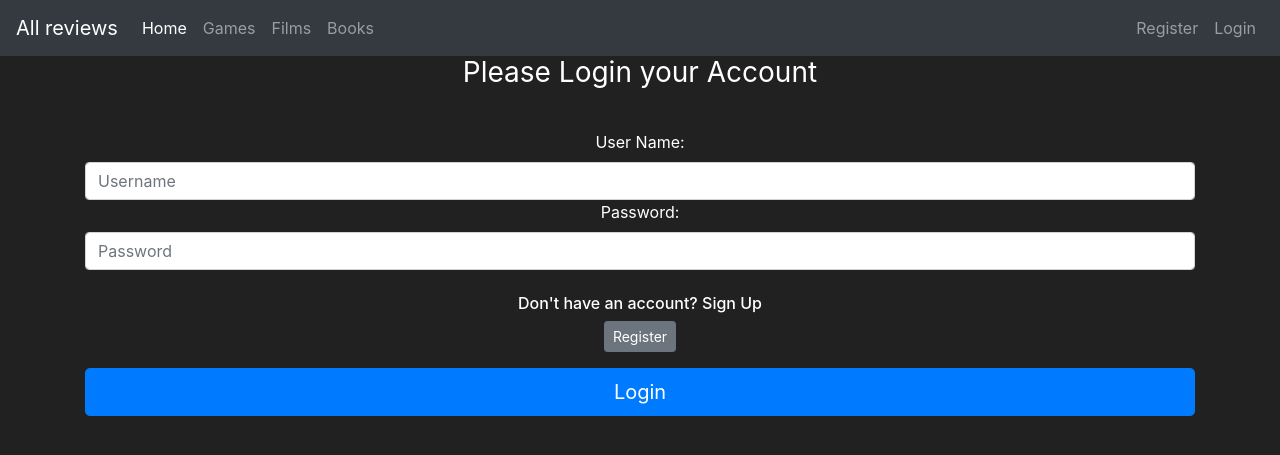
After one commit to srvrless/All_reviews, a Flask app: page /login in a window 1280 px wide. The commit adds this page. Shown: the top 455 px of the page. Run offline with Flask 3, Linux system fonts and the light colour scheme; some libraries are stand-ins or nearby versions.

Commit message:
Four commit Add registration and login system

```diff
--- a/app/__init__.py
+++ b/app/__init__.py
@@ -30,13 +30,13 @@ def create_app():
 
     login_manager = LoginManager()
     login_manager.init_app(app)
-    login_manager.login_view = '/'
+    login_manager.login_view = 'login'
     bcrypt = Bcrypt(app)
     from .models import User
 
     @login_manager.user_loader
-    def load_user(id):
-        return db.session.query(User).all()
+    def load_user(user_id):
+        return db.session.query(User).get(user_id)
 
     return app
 
--- a/app/forms.py
+++ b/app/forms.py
@@ -24,6 +24,13 @@ class RegisterForm(FlaskForm):
     submit = SubmitField(label='Create Account')
 
 
+class LoginForm(FlaskForm):
+    username = StringField(label='User Name:', validators=[Length(min=2, max=30), DataRequired()])
+    # email_address = StringField(label='Email Address:', validators=[Email(), DataRequired()])
+    password = PasswordField(label='Password:', validators=[Length(min=6), DataRequired()])
+    submit = SubmitField(label='Login')
+
+
 class AddBookForm(FlaskForm):
     title = StringField(label='Title:', validators=[Length(min=4, max=30), DataRequired()])
     description = StringField(label='Description:', validators=[Length(min=1, max=1024), DataRequired()])
--- a/app/routes.py
+++ b/app/routes.py
@@ -1,14 +1,15 @@
 from flask import request, render_template, Blueprint, redirect, url_for, flash
-from flask_login import login_user
-from app.forms import RegisterForm, AddBookForm
-from app.models import User, Book
+from flask_login import login_user, login_required, logout_user
+from app.forms import RegisterForm, AddBookForm, LoginForm
+from app.models import User, Book, bcrypt
 from app import db
 
 main = Blueprint("main", __name__)
 
 
 @main.route('/')
-@main.route("/home")
+@main.route("/home", methods=['GET', 'POST'])
+@login_required
 def home_page():
     return render_template('public/Base.html')
 
@@ -32,18 +33,40 @@ def register_page():
     return render_template('public/register.html', form=form)
 
 
+@main.route('/login', methods=['GET', 'POST'])
+def login_page():
+    form = LoginForm()
+    if form.validate_on_submit():
+        user = db.session.query(User).filter_by(username=form.username.data).first()
+        if user:
+            if bcrypt.check_password_hash(user.password_hash, form.password.data):
+                login_user(user)
+                flash(f'You are logged in', category='success')
+                return redirect(url_for('main.home_page'))
+        flash(f'There was an error with login a user: Wrong username or password', category='danger')
+    if form.errors != {}:
+        for err_msg in form.errors.values():
+            flash(f'There was an error with login a user: {err_msg}', category='danger')
+    return render_template('public/login.html', form=form)
+
+
 @main.route("/games")
-def games_reviews():
-    return "<p>Games, coming soon...</p>"
+def games_page():
+    return render_template('public/games.html')
+
+
+@main.route("/books")
+def books_page():
+    return render_template('public/books.html')
 
 
 @main.route("/films")
-def films_reviews():
-    return "<p>Films, coming soon...</p>"
+def films_page():
+    return render_template('public/films.html')
 
 
-@main.route('/create/', methods=('GET', 'POST'))
-def create():
+@main.route('/create/', methods=['GET', 'POST'])
+def add_book():
     form = AddBookForm()
     if form.validate_on_submit():
         Book_create = Book(title=form.title.data,
@@ -59,6 +82,13 @@ def create():
 
     if form.errors != {}:
         for err_msg in form.errors.values():
-            flash(f'There was an error with creating a user: {err_msg}', category='danger')
+            flash(f'There was an error with creating a book: {err_msg}', category='danger')
 
-    return render_template('public/create_book.html', form=form)
+    return render_template('admin/create_book.html', form=form)
+
+
+@main.route('/logout', methods=['GET', 'POST'])
+@login_required
+def logout():
+    logout_user()
+    return redirect(url_for('main.login_page'))
--- a/app/templates/public/base.html
+++ b/app/templates/public/base.html
@@ -26,29 +26,23 @@
                         class="sr-only">(current)</span></a>
             </li>
             <li class="nav-item">
-                <a class="nav-link" href="{{ url_for('main.register_page') }}">Games</a>
+                <a class="nav-link" href="{{ url_for('main.games_page') }}">Games</a>
             </li>
             <li class="nav-item">
-                <a class="nav-link" href="{{ url_for('main.register_page') }}">Films</a>
+                <a class="nav-link" href="{{ url_for('main.films_page') }}">Films</a>
             </li>
             <li class="nav-item">
-                <a class="nav-link" href="{{ url_for('main.register_page') }}">Books</a>
+                <a class="nav-link" href="{{ url_for('main.books_page') }}">Books</a>
             </li>
 
         </ul>
         {% if current_user.is_authenticated %}
         <ul class="navbar-nav">
             <li class="nav-item">
-                <a class="nav-link" style="color: lawngreen; font-weight: bold">
-                    <i class="fas fa-coins"></i>
-                    {{ current_user.prettier_budget }}
-                </a>
+                <a class="nav-link">{{ current_user.username }}</a>
             </li>
             <li class="nav-item">
-                <a class="nav-link">Welcome, {{ current_user.username }}</a>
-            </li>
-            <li class="nav-item">
-                <a class="nav-link" href="{{ url_for('logout_page') }}">Logout</a>
+                <a class="nav-link" href="{{ url_for('main.logout') }}">Logout</a>
             </li>
         </ul>
         {% else %}
@@ -57,7 +51,7 @@
                 <a class="nav-link" href="{{ url_for('main.register_page') }}">Register</a>
             </li>
             <li class="nav-item">
-                <a class="nav-link" href="{{ url_for('main.home_page') }}">Login</a>
+                <a class="nav-link" href="{{ url_for('main.login_page') }}">Login</a>
             </li>
 
         </ul>
--- /dev/null
+++ b/app/templates/public/books.html
@@ -0,0 +1,4 @@
+{% extends 'public/base.html' %}
+{% block title %}
+    books
+{% endblock %}
--- /dev/null
+++ b/app/templates/public/films.html
@@ -0,0 +1,4 @@
+{% extends 'public/base.html' %}
+{% block title %}
+    films
+{% endblock %}
--- /dev/null
+++ b/app/templates/public/games.html
@@ -0,0 +1,4 @@
+{% extends 'public/base.html' %}
+{% block title %}
+    games
+{% endblock %}
--- /dev/null
+++ b/app/templates/public/login.html
@@ -0,0 +1,33 @@
+{% extends 'public/base.html' %}
+{% block title %}
+    Login Page
+{% endblock %}
+
+{% block content %}
+<body class="text-center">
+    <div class="container">
+        <form method="POST" class="form-login" style="color:white">
+            {{ form.hidden_tag() }}
+            <h1 class="h3 mb-3 font-weight-normal">
+                Please Login your Account
+            </h1>
+            <br>
+            {{ form.username.label() }}
+            {{ form.username(class="form-control", placeholder="Username") }}
+
+            {{ form.password.label() }}
+            {{ form.password(class="form-control", placeholder="Password") }}
+
+            <br>
+
+            <div class="checkbox mb-3">
+               <h6>Don't have an account? Sign Up</h6>
+               <a class="btn btn-sm btn-secondary" href="{{ url_for('main.register_page') }}">Register</a>
+            </div>
+
+            {{ form.submit(class="btn btn-lg btn-block btn-primary") }}
+
+        </form>
+    </div>
+</body>
+{% endblock %}
--- a/app/templates/public/register.html
+++ b/app/templates/public/register.html
@@ -13,7 +13,7 @@
             </h1>
             <br>
             {{ form.username.label() }}
-            {{ form.username(class="form-control", placeholder="User Name") }}
+            {{ form.username(class="form-control", placeholder="Username") }}
 
             {{ form.email_address.label() }}
             {{ form.email_address(class="form-control", placeholder="Email Address") }}
@@ -28,7 +28,7 @@
 
             <div class="checkbox mb-3">
                <h6>Already have an account?</h6>
-               <a class="btn btn-sm btn-secondary" href="{{ url_for('main.home_page') }}">Login</a>
+               <a class="btn btn-sm btn-secondary" href="{{ url_for('main.login_page') }}">Login</a>
             </div>
 
             {{ form.submit(class="btn btn-lg btn-block btn-primary") }}
```
Also changed, not shown: app.ini (added, +14 -0 lines), app/models.py (+8 -20 lines), requirements.txt (added, +33 -0 lines), app/templates/admin/create_book.html (renamed from app/templates/public/create_book.html), app/templates/admin/create_review.html (renamed from app/templates/public/create_review.html), docker-compose.yml (added), 2 other files.
